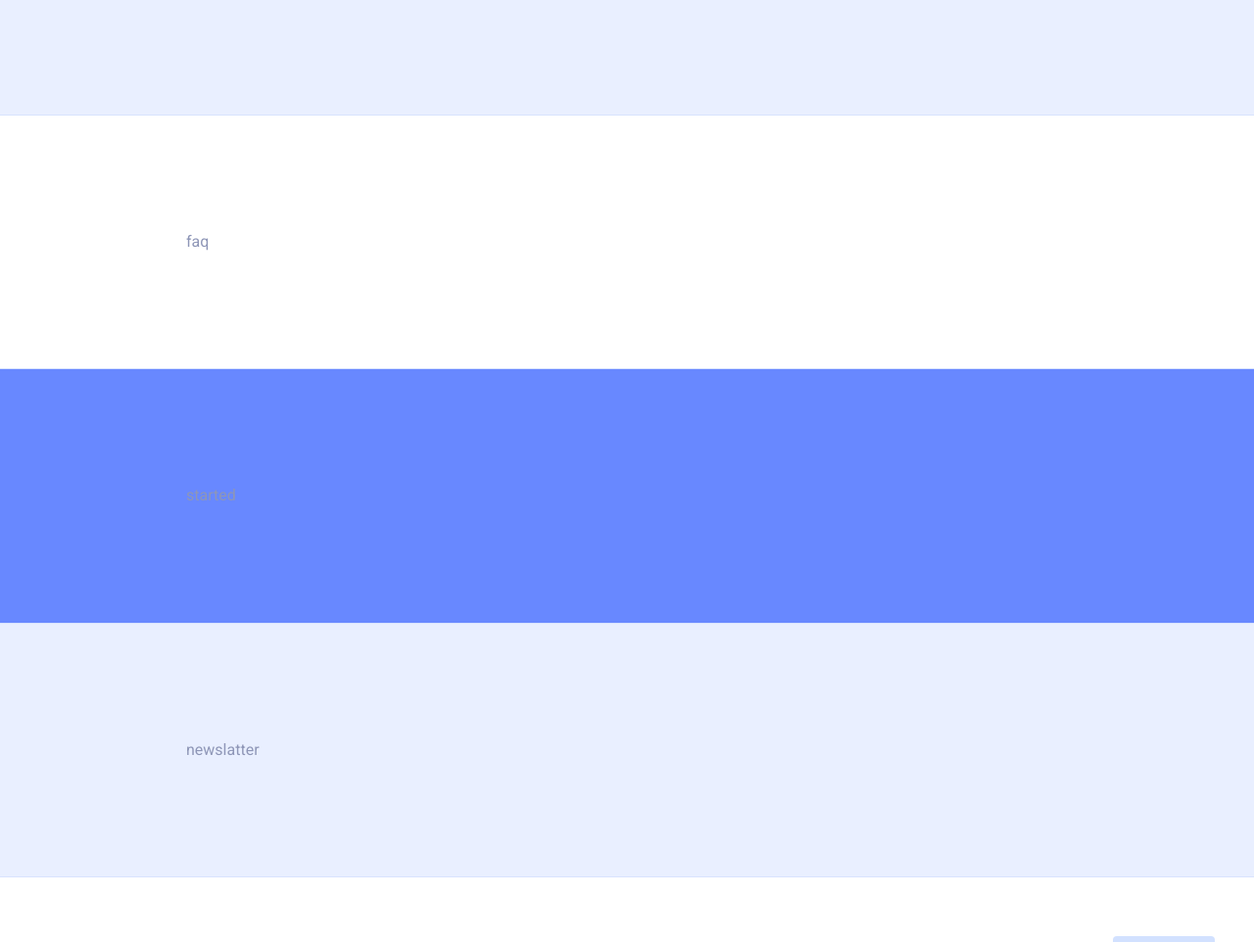
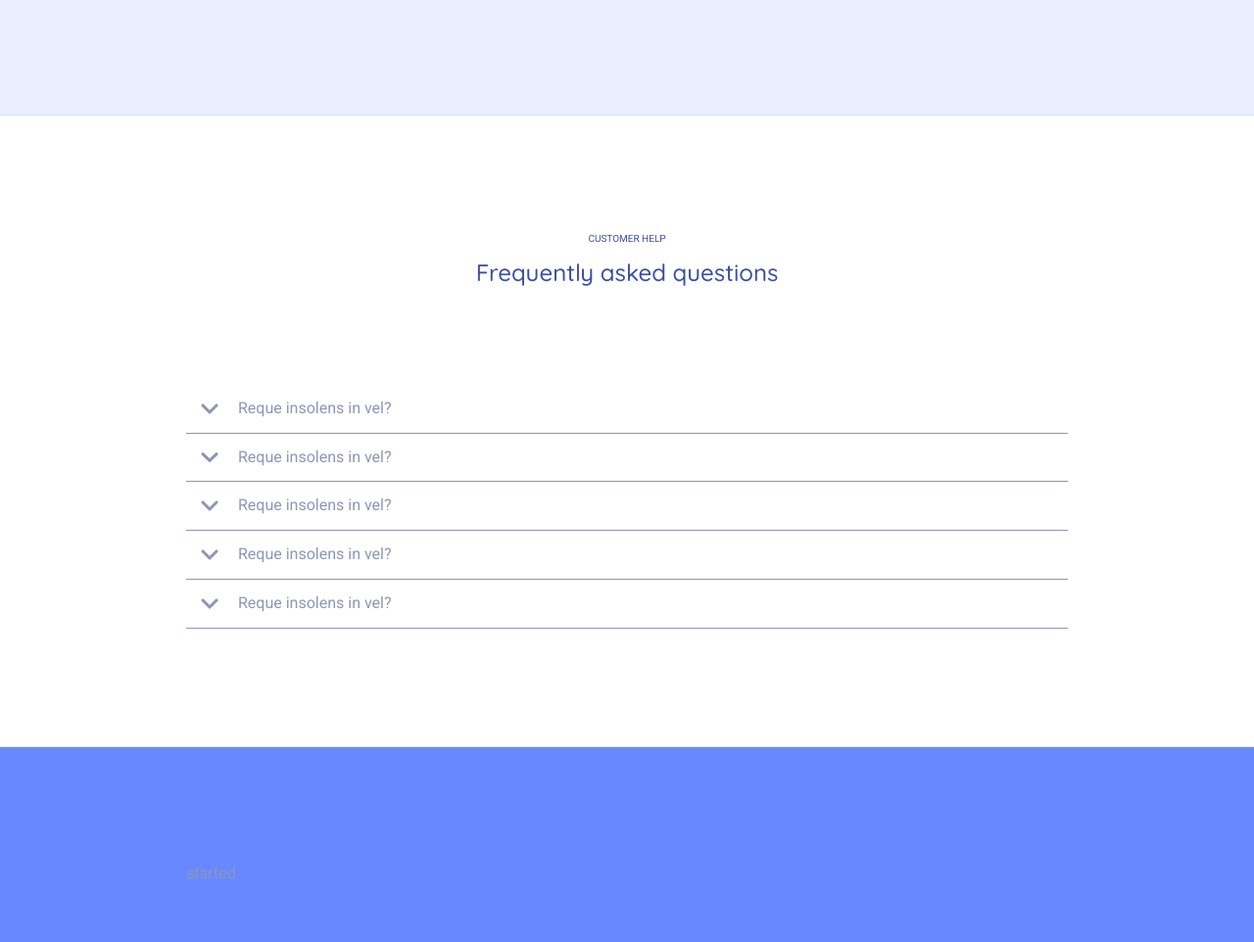
Before and after one commit to Dasha397/Plan, a website: page index.html in a window 1280 px wide. Shown: the part 3966-4928 px from the top of the page at 98% size. Drawn offline with Linux system fonts and the light colour scheme.

Commit message:
feat: faq section

```diff
--- a/css/styles.scss
+++ b/css/styles.scss
@@ -690,7 +690,50 @@ h6 {
 }
 
 // FAQ
-.section-faq {}
+.section-faq {
+	.wrapper-inner {
+		display: flex;
+		flex-direction: column;
+		padding-left: $base * 20;
+		padding-right: $base * 20;
+		text-align: center;
+
+		.faq {
+			display: flex;
+			flex-direction: column;
+			margin-top: $base * 25;
+			color: $color-main-text;
+			list-style: none;
+
+			&__item {
+				display: flex;
+				padding: 10px 15px;
+				flex-direction: column;
+				justify-content: space-between;
+				border-bottom: 1px solid $color-main-text;
+
+				&-header {
+					display: flex;
+
+					.text {
+						margin-left: 20px;
+
+					}
+				}
+
+				&-description {
+					display: none;
+					justify-content: space-between;
+
+					.text {
+						margin-left: 60px;
+						max-width: 0px;
+					}
+				}
+			}
+		}
+	}
+}
 
 // STARTED
 .section-started {
--- a/index.html
+++ b/index.html
@@ -362,7 +362,75 @@
 		<!-- faq -->
 		<section class="wrapper-outer section-faq">
 			<div class="wrapper-inner">
-				faq
+				<h5>Customer help</h5>
+				<h4>Frequently asked questions</h4>
+				<ul class="faq">
+					<li class="faq__item">
+						<div class="faq__item-header">
+							<img src="./img/Vector(2).svg" alt="vector">
+							<p class="text">Reque insolens in vel?</p>
+						</div>
+						<div class="faq__item-description">
+							<p class="text">Quidam vocibus eum ne, erat consectetuer voluptatibus ut nam. Eu usu vidit
+								tractatos, vero tractatos ius an, in mel diceret persecuti.</p>
+							<button class="btn--transparent">
+								<a href="#" class="btn">Go to documentation</a>
+							</button>
+						</div>
+					</li>
+					<li class="faq__item">
+						<div class="faq__item-header">
+							<img src="./img/Vector(2).svg" alt="vector">
+							<p class="text">Reque insolens in vel?</p>
+						</div>
+						<div class="faq__item-description">
+							<p class="text">Quidam vocibus eum ne, erat consectetuer voluptatibus ut nam. Eu usu vidit
+								tractatos, vero tractatos ius an, in mel diceret persecuti.</p>
+							<button class="btn--transparent">
+								<a href="#" class="btn">Go to documentation</a>
+							</button>
+						</div>
+					</li>
+					<li class="faq__item">
+						<div class="faq__item-header">
+							<img src="./img/Vector(2).svg" alt="vector">
+							<p class="text">Reque insolens in vel?</p>
+						</div>
+						<div class="faq__item-description">
+							<p class="text">Quidam vocibus eum ne, erat consectetuer voluptatibus ut nam. Eu usu vidit
+								tractatos, vero tractatos ius an, in mel diceret persecuti.</p>
+							<button class="btn--transparent">
+								<a href="#" class="btn">Go to documentation</a>
+							</button>
+						</div>
+					</li>
+					<li class="faq__item">
+						<div class="faq__item-header">
+							<img src="./img/Vector(2).svg" alt="vector">
+							<p class="text">Reque insolens in vel?</p>
+						</div>
+						<div class="faq__item-description">
+							<p class="text">Quidam vocibus eum ne, erat consectetuer voluptatibus ut nam. Eu usu vidit
+								tractatos, vero tractatos ius an, in mel diceret persecuti.</p>
+							<button class="btn--transparent">
+								<a href="#" class="btn">Go to documentation</a>
+							</button>
+						</div>
+					</li>
+					<li class="faq__item">
+						<div class="faq__item-header">
+							<img src="./img/Vector(2).svg" alt="vector">
+							<p class="text">Reque insolens in vel?</p>
+						</div>
+						<div class="faq__item-description">
+							<p class="text">Quidam vocibus eum ne, erat consectetuer voluptatibus ut nam. Eu usu vidit
+								tractatos, vero tractatos ius an, in mel diceret persecuti.</p>
+							<button class="btn--transparent">
+								<a href="#" class="btn">Go to documentation</a>
+							</button>
+						</div>
+					</li>
+				</ul>
 			</div>
 		</section>
 		<!--  -->
```
Also changed, not shown: css/styles.css, img/Vector(2).svg (added), 1 other file.
